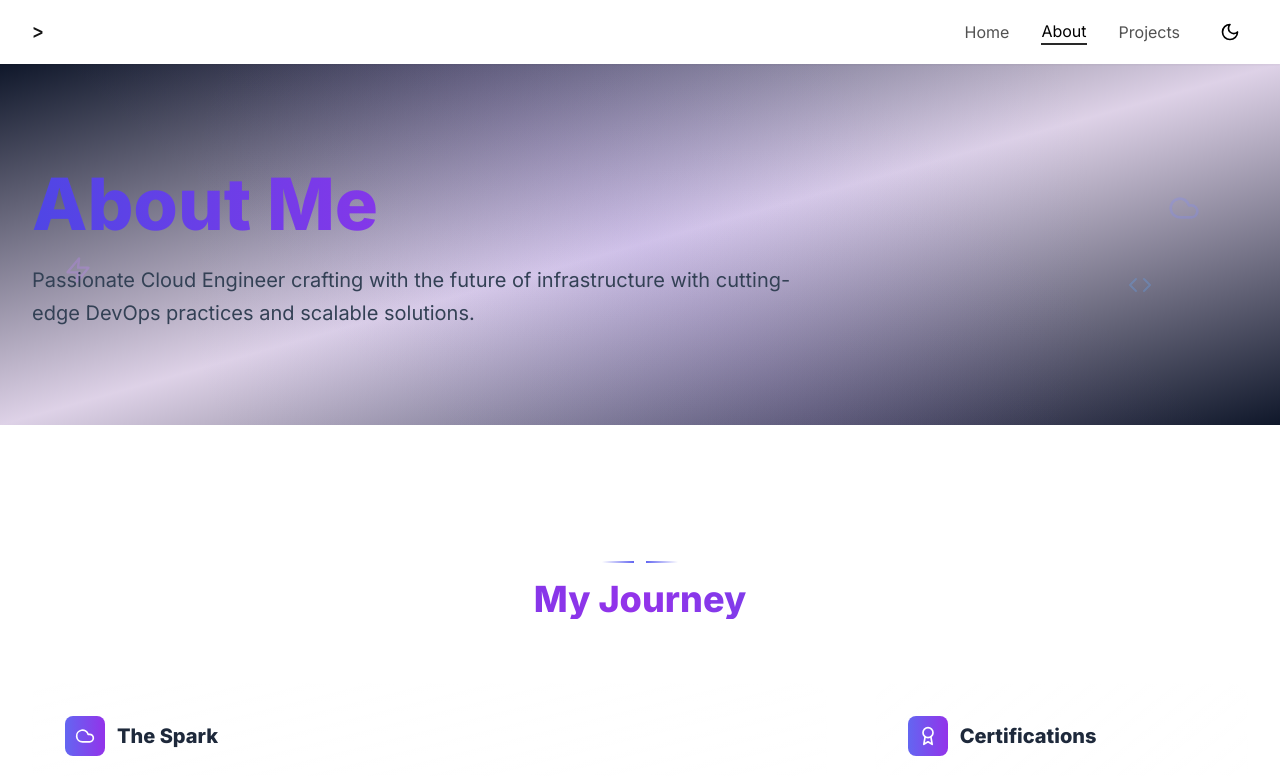
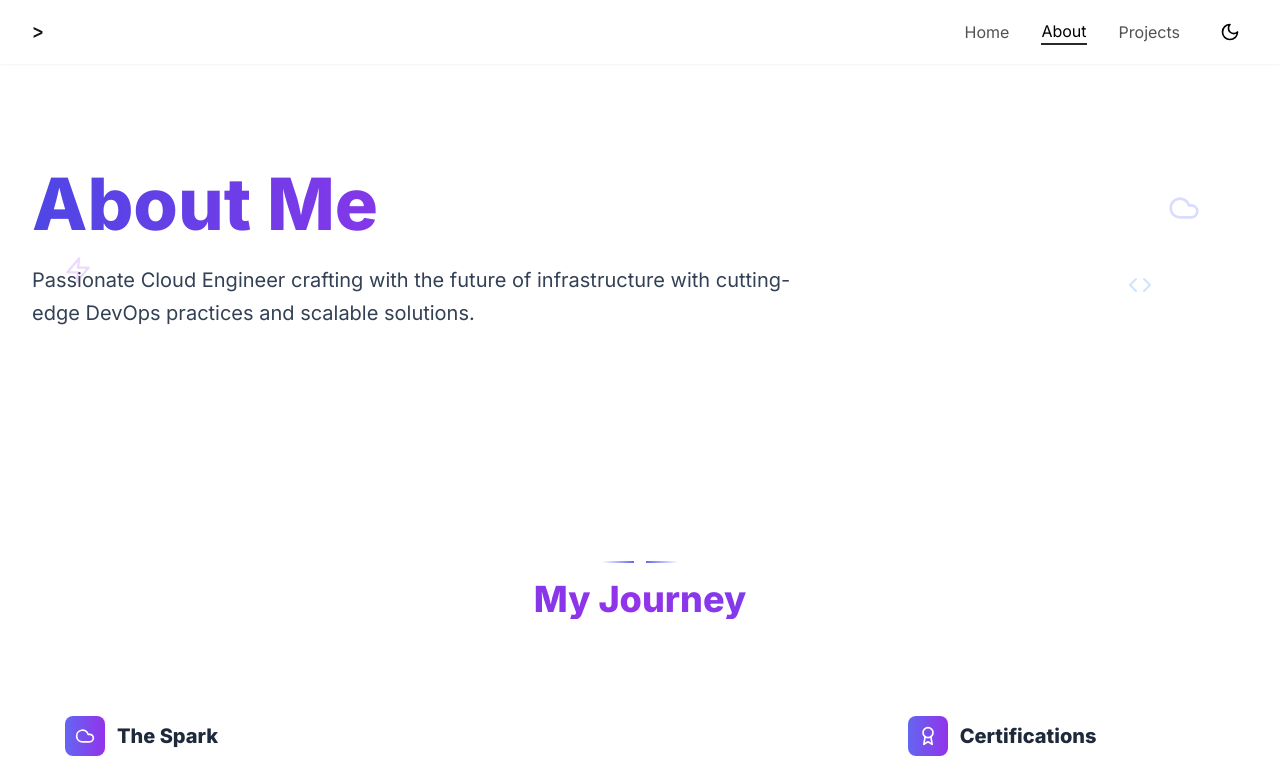
Before and after one commit to yashaswi29/Portfolio, a React (Vite) app: page /about in a window 1280 px wide. Shown: the top 776 px of the page. Built offline with nearby package versions, Linux system fonts and the light colour scheme.

Commit message:
fix: removed the gradient behind about me

```diff
--- a/src/pages/About.tsx
+++ b/src/pages/About.tsx
@@ -25,11 +25,7 @@ const About: React.FC = () => {
 
       <div className="animate-fade-in">
         {/* Hero Section */}
-        <div className="relative bg-gradient-to-br from-slate-900 via-purple-900/20 to-slate-900 pt-20 pb-24 overflow-hidden">
-          {/* Hero Background Pattern */}
-          <div className="absolute inset-0 bg-[radial-gradient(circle_at_50%_50%,rgba(99,102,241,0.1),transparent_70%)]"></div>
-          <div className="absolute inset-0 bg-[linear-gradient(45deg,transparent_25%,rgba(168,85,247,0.05)_50%,transparent_75%)]"></div>
-
+        <div className="relative pt-20 pb-24 overflow-hidden">
           {/* Floating Icons */}
           <div className="absolute top-32 right-20 text-indigo-400/30" style={{animationDelay: '1s', animationDuration: '3s'}}>
             <Cloud size={32} />
@@ -44,9 +40,7 @@ const About: React.FC = () => {
           <div className="relative max-w-7xl mx-auto px-4 sm:px-6 lg:px-8">
             <div className="max-w-4xl">
               <div className="flex items-center space-x-3 mb-6">
-                {/* Removed Sparkles icon */}
               </div>
-
               <h1 className="text-5xl sm:text-7xl font-bold bg-gradient-to-r from-indigo-600 via-purple-600 to-blue-600 bg-clip-text text-transparent leading-tight mb-6">
                 About Me
               </h1>
@@ -182,7 +176,6 @@ const About: React.FC = () => {
 
         {/* Experience & Education */}
         <Section title="" className="relative bg-gradient-to-br from-slate-50/50 to-indigo-50/30 dark:from-slate-900/50 dark:to-indigo-950/30">
-          {/* Section Header */}
           <div className="text-center mb-16">
             <div className="flex items-center justify-center space-x-3 mb-4">
               <div className="w-8 h-0.5 bg-gradient-to-r from-transparent to-purple-500"></div>
```
